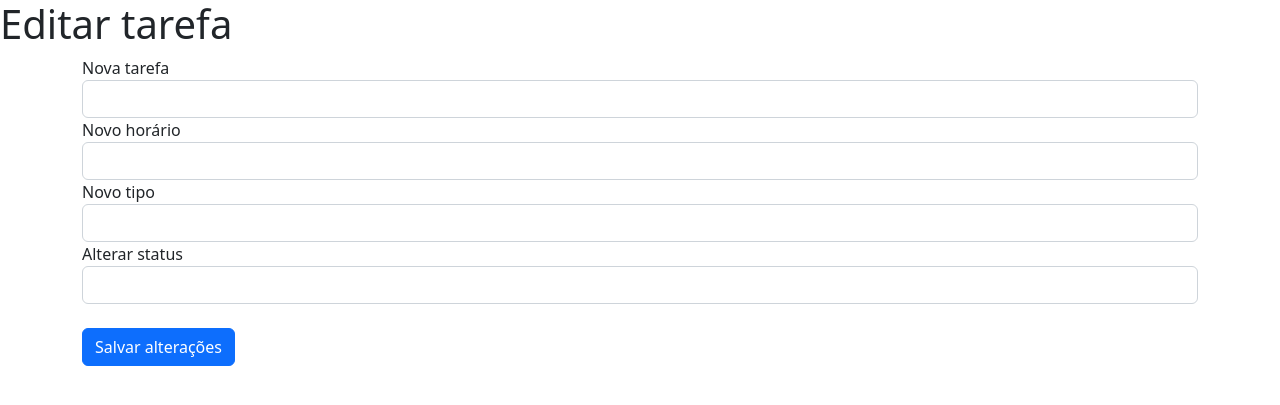
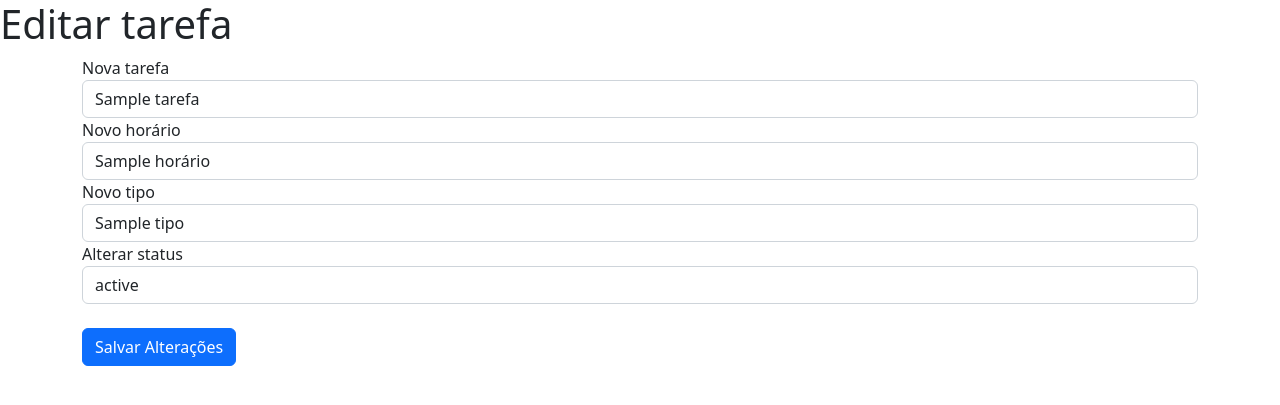
Before and after one commit to PedroMendes32/webapplication, a Flask app: template templates/update.html in a window 1280 px wide. Shown: the top 405 px of the page. Run offline with Flask 2, Linux system fonts and the light colour scheme; the template is opened without the code that fills it: most values are stand-ins (such as "Sample title", 1, 10 or a date in 2020).

Commit message:
funcao edit

```diff
--- a/app.py
+++ b/app.py
@@ -1,10 +1,9 @@
-from flask import Flask, render_template, request
+from flask import Flask, render_template, request, redirect
 from uuid import uuid4
 
 app = Flask(__name__)
 
 agenda = [ { 'id':uuid4(),'Tarefa':'Caminhar com o cachorro','Status':'Realizada','Horário':"18:40",'Tipo':'Lazer'}]
-
 
 @app.route('/inicio')
 def inicio():
@@ -20,12 +19,25 @@ def save():
     horario = request.form['Horário']
     tipo = request.form['Tipo']
     agenda.append({'id':uuid4(),'Tarefa':tarefa,'Status':'Não realizada','Horário':horario,'Tipo':tipo})
-    return render_template('index.html', agenda = agenda )
+    return redirect('\inicio')
 
 @app.route('/edit/<id>')
 def edit(id):
-    return render_template('update.html')
+    for tarefa in agenda:
+        if id == str(tarefa['id']):
+            return render_template('update.html',tarefa = tarefa)
 
-
+@app.route('/edit/tarefa/<id>', methods=['POST'])
+def salvar_edicao(id):
+    for tarefa in agenda:
+        if id == str(tarefa['id']):
+            i = agenda.index(tarefa)
+            id_modificado = tarefa['id']
+    n_tarefa = request.form['Tarefa']
+    n_status = request.form['Status']
+    n_horario = request.form['Horário']
+    n_tipo = request.form['Tipo']
+    agenda[i] = {'id':id_modificado,'Tarefa':n_tarefa,'Status':n_status,'Horário':n_horario,'Tipo':n_tipo}
+    return redirect('/inicio')
 
 app.run(debug=True)
--- a/templates/update.html
+++ b/templates/update.html
@@ -10,25 +10,25 @@
 <body>
     <h1> Editar tarefa </h1>
     <div class="container">
-        <form action="/save" method="POST">
+        <form action="/edit/tarefa/{{tarefa['id']}}" method="POST">
             <div class="form-group">
                 <label> Nova tarefa </label>
-                <input type="text" name="Tarefa" required = "true" class="form-control"/>
+                <input type="text" name="Tarefa" value ="{{tarefa['Tarefa']}}" required = "true" class="form-control"/>
             </div>
             <div class="form-group">
                 <label> Novo horário </label>
-                <input type="text" name="Horário" required="true"  class="form-control"/>
+                <input type="text" name="Horário" value ="{{tarefa['Horário']}}" required="true"  class="form-control"/>
             </div>
             <div class="form-group">
                 <label>Novo tipo</label>
-                <input type="text" name="Tipo" required = "true" class="form-control"/>
+                <input type="text" name="Tipo" value ="{{tarefa['Tipo']}}" required = "true" class="form-control"/>
             </div>
             <div class="form-group">
                 <label> Alterar status </label>
-                <input type="text" name="Status" required = "true" class="form-control"/>
+                <input type="text" name="Status" value ="{{tarefa['Status']}}"  required  = "true" class="form-control"/>
             </div>
             <br>
-            <a href="#" class="btn btn-primary"> Salvar alterações </a>
+            <button class="btn btn-primary">Salvar Alterações </button>
         </form>
     </div>
 </body>
```
